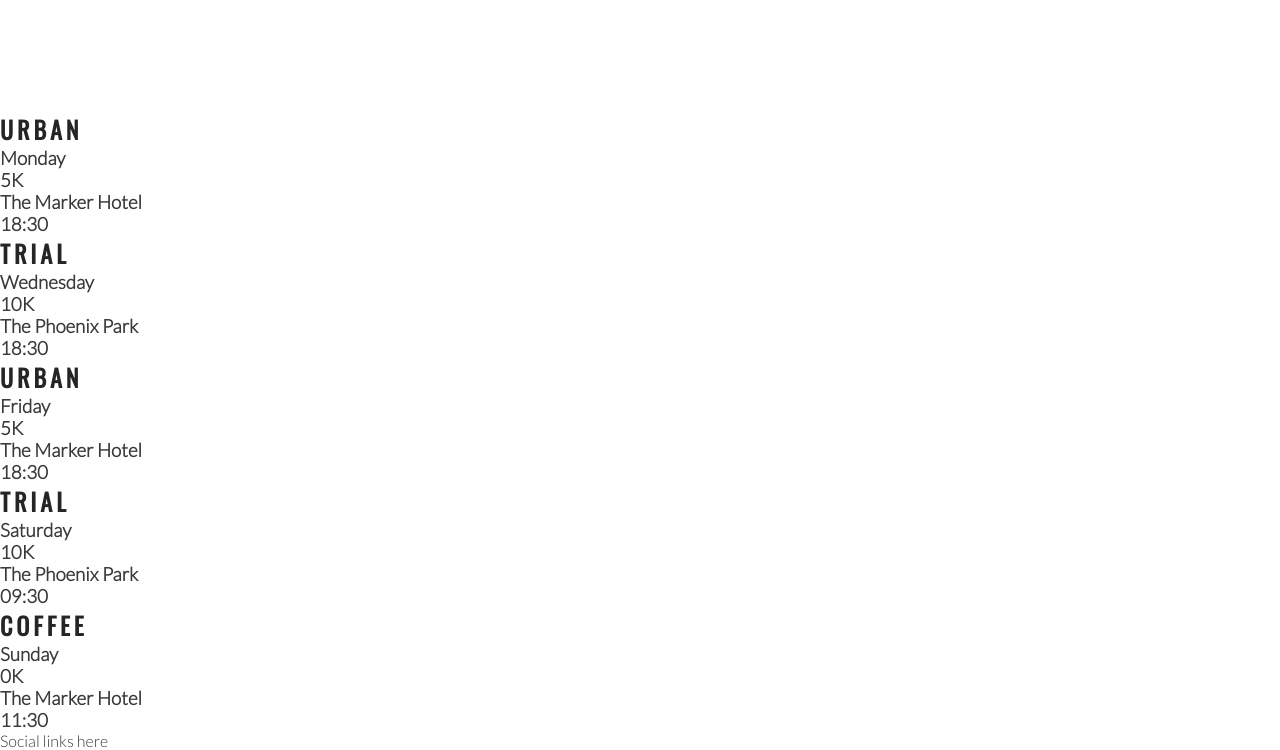
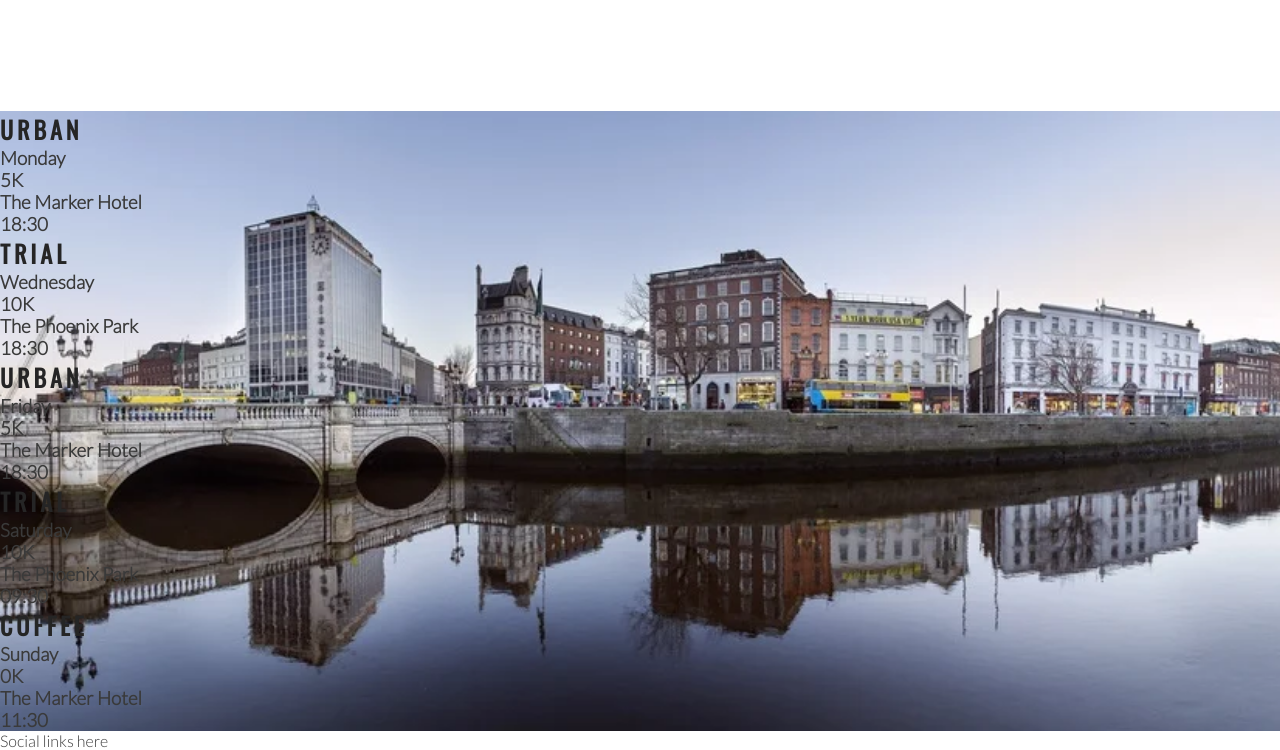
Before and after one commit to Lukecoder17/love-running, a plain HTML site: page index.html in a window 1280 px wide. Shown: the part 1184-1934 px from the top of the page. Drawn offline with nearby package versions, Linux system fonts and the light colour scheme.

Commit message:
Add backgroudn image to times section

```diff
--- a/assets/css/styles.css
+++ b/assets/css/styles.css
@@ -190,3 +190,14 @@ hr {
     height: 100%;
     border-radius: 50%;
 }
+
+/* event times */
+
+#times {
+    background: url('../images/times-background.webp');
+    background-repeat: no-repeat;
+    background-size: cover;
+    background-position: center;
+    width: 100%;
+    overflow: hidden;
+}
--- a/index.html
+++ b/index.html
@@ -73,7 +73,7 @@
             </div>
         </div>
     </section>
-    <section>
+    <section id="times">
        <div>
            <h2>Urban</h2>
            <h3>Monday</h3>
```
Also changed, not shown: assets/images/times-background.webp (added).
